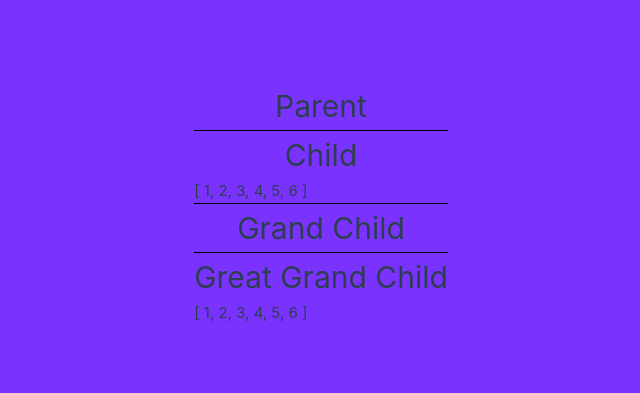
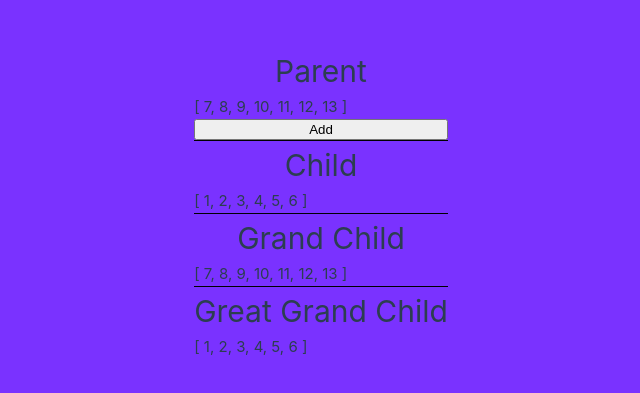
Before and after one commit to yofandi/vueState-management, a Vue app: page / in a window 1280 px wide. Shown: the part 197-590 px from the top of the page, without its empty margins (319-959 px from the left). Built offline with nearby package versions, Linux system fonts and the light colour scheme.

Commit message:
add: Memisahkan State Dengan Composable

```diff
--- a/src/components/GrandChild.vue
+++ b/src/components/GrandChild.vue
@@ -1,10 +1,13 @@
 <script setup>
 import GreatGrandChild from "./GreatGrandChild.vue";
+import useNumbers from "@/composables/useNumbers.js";
+const { numbers } = useNumbers();
 </script>
 
 <template>
   <div>
     <h1>Grand Child</h1>
+    {{ numbers }}
     <div class="line"></div>
     <GreatGrandChild></GreatGrandChild>
   </div>
--- a/src/components/Parent.vue
+++ b/src/components/Parent.vue
@@ -1,10 +1,15 @@
 <script setup>
 import Child from "./Child.vue";
+import useNumbers from "@/composables/useNumbers.js";
+
+const { numbers, addNumber } = useNumbers();
 </script>
 
 <template>
   <div>
     <h1>Parent</h1>
+    {{ numbers }}
+    <button @click="addNumber">Add</button>
     <div class="line"></div>
     <Child></Child>
   </div>
--- /dev/null
+++ b/src/composables/useNumbers.js
@@ -0,0 +1,11 @@
+import { ref } from "vue";
+
+export default function useNumbers() {
+  const numbers = ref([7, 8, 9, 10, 11, 12, 13]);
+
+  const addNumber = () => {
+    numbers.value.push(numbers.value.length + 1);
+  };
+
+  return { numbers, addNumber };
+}
```
